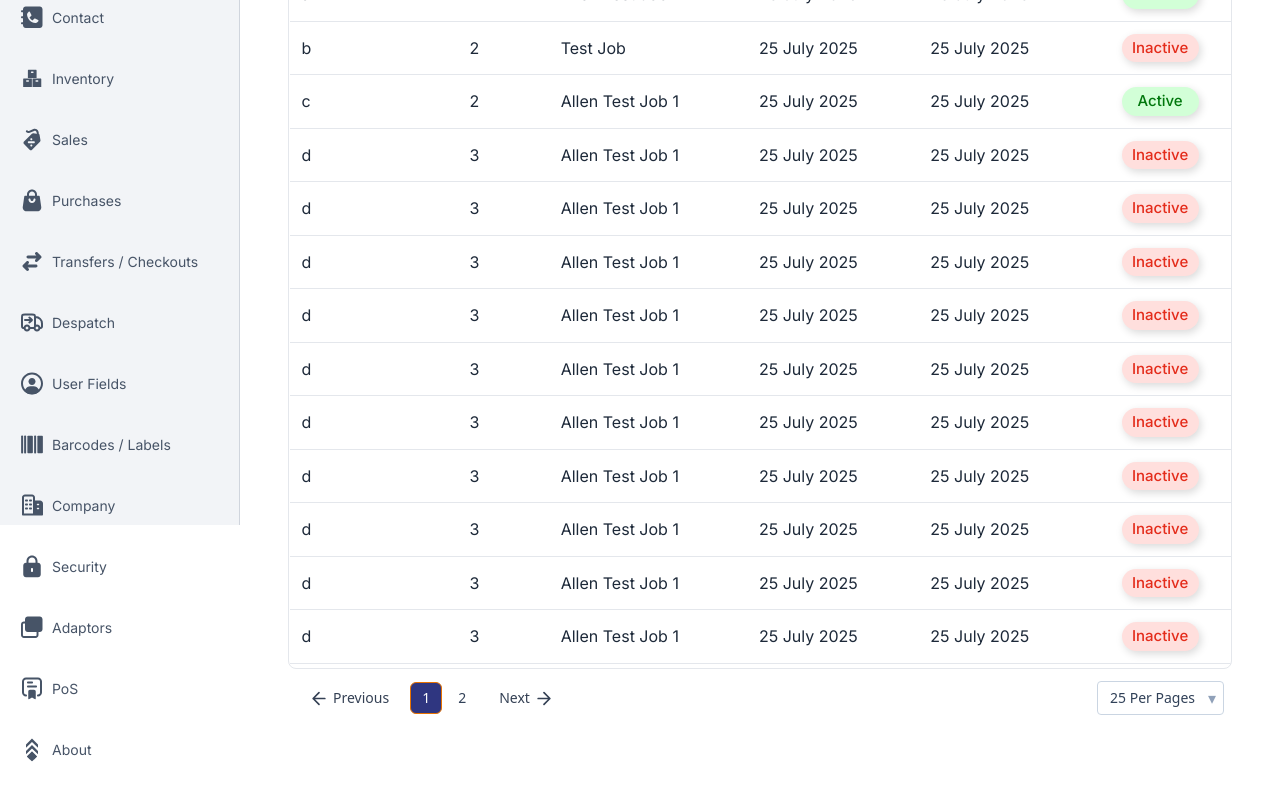
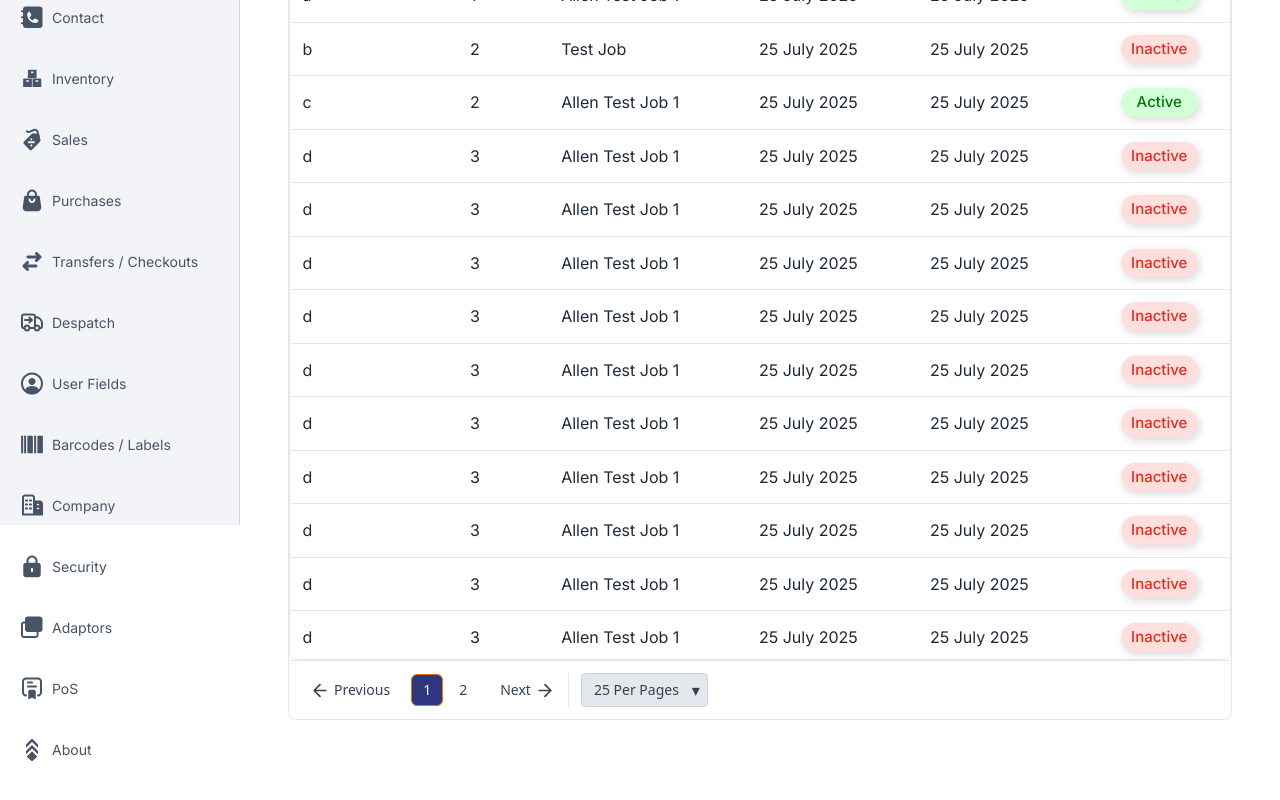
Before and after one commit to tuongquang2004/Ten-cu-chuoi-dai-dai, a Next.js app: page /job_numbers in a window 1280 px wide. Shown: the part 340-1140 px from the top of the page. Built offline with nearby package versions, Linux system fonts and the light colour scheme.

Commit message:
fix/ Pagination and Table

```diff
--- a/app/job_numbers/page.tsx
+++ b/app/job_numbers/page.tsx
@@ -109,6 +109,7 @@ export default function JobNumbers() {
                         <CommonButton variant="yellow" size = 'button' >Add Job Number</CommonButton>
                     </div>
                 </div>
+                <div className="border border-[#E4E7EC] rounded-lg overflow-hidden">
                     <CommonTable data={pageRows} columns={testHeader} />
                     <Pagination
                         page={page}
@@ -117,9 +118,10 @@ export default function JobNumbers() {
                         onPageChange={setPage}
                         onPerPageChange={(n) => {
                             setPerPage(n);
-                        setPage(1); // reset về trang đầu khi đổi perPage
+                            setPage(1);
                         }}
                         />
+                </div>
             </div>
         </Layout>
     )
--- a/components/CommonTable.tsx
+++ b/components/CommonTable.tsx
@@ -21,7 +21,7 @@ const baseColumnHeader = 'text-start p-[12px]';
 export default function CommonTable<T extends object>({ columns, data, pagination = false }: Readonly<TableProps<T>>) {
     return (
         <div className="border border-[#E4E7EC] overflow-hidden rounded-lg">
-            <div className="max-h-[750px] overflow-y-auto">
+            <div className="max-h-[740px] overflow-y-auto">
             <table className={`${inter.className} rounded-lg w-full`}>
                 <thead>
                     <tr className='border border-[#E4E7EC] border-b border-b-[#98A2B3] text-[#667085] bg-[#E4E7EC]'>
--- a/components/Pagination.tsx
+++ b/components/Pagination.tsx
@@ -28,7 +28,7 @@ export default function Pagination({
   const pages = Array.from({ length: pageCount }, (_, i) => i + 1)
 
   return (
-    <div className={`flex items-center justify-between px-2 py-3 ${className}`}>
+    <div className={`flex items-center px-2 py-3 border-t border-[#E4E7EC] bg-white rounded-b-lg ${className}`}>
       {/* Prev + page numbers + Next */}
       <div className="flex items-center gap-2">
         <button
@@ -47,7 +47,7 @@ export default function Pagination({
               className={
                 n === page
                   ? "h-8 w-8 rounded-md border text-sm bg-[#2F3680] text-white border-[#E87200]"
-                  : "mx-3 text-sm text-slate-700 hover:text-[#2F3680]"
+                  : "mx-3 text-sm text-[#344054] hover:text-[#2F3680]"
               }
               aria-current={n === page ? "page" : undefined}
             >
@@ -66,12 +66,12 @@ export default function Pagination({
       </div>
 
       {/* Per Pages */}
-      <div className="flex items-center gap-2">
+      <div className="flex items-center gap-2 border-l border-[#E4E7EC] pl-3">
         <div className="relative">
           <select
             value={perPage}
             onChange={(e) => onPerPageChange(Number(e.target.value))}
-            className="appearance-none rounded border border-slate-300 bg-white px-3 py-1.5 pr-7 text-sm text-slate-700
+            className="appearance-none rounded border border-slate-300 bg-[#E4E7EC] px-3 py-1.5 pr-7 text-sm text-[#344054]
                        hover:bg-slate-50"
           >
             {perPageOptions.map((n) => (
@@ -81,7 +81,7 @@ export default function Pagination({
             ))}
           </select>
           {/* caret */}
-          <span className="pointer-events-none absolute right-2 top-1/2 -translate-y-1/2 text-slate-400">▾</span>
+          <span className="pointer-events-none absolute right-2 top-1/2 -translate-y-1/2 text-[#344054]">▾</span>
         </div>
       </div>
     </div>
```
Lines whose indentation alone changed are shown as unchanged.
